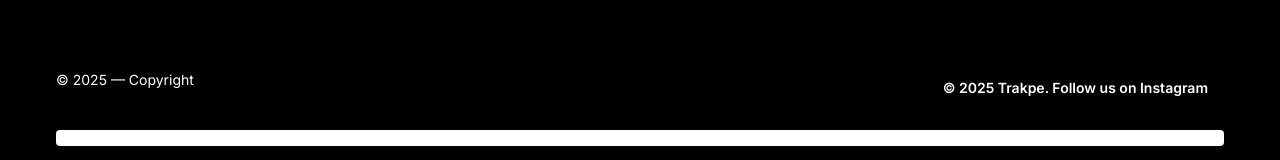
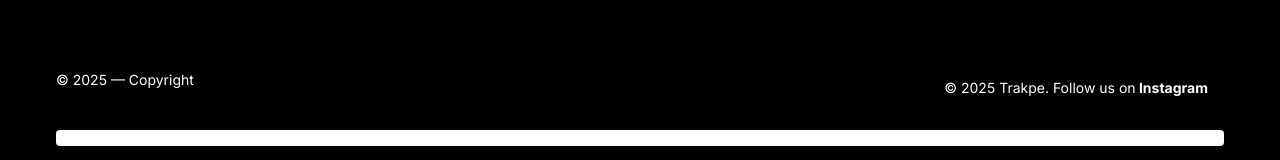
Before and after one commit to VishalMyla/Trak, a React (Vite) app: page / in a window 1280 px wide. Shown: the part 5698-5858 px from the top of the page. Built offline with nearby package versions, Linux system fonts and the light colour scheme; a web font is replaced by a local one.

Commit message:
footer changes on instagram id

```diff
--- a/src/component/Footer/index.jsx
+++ b/src/component/Footer/index.jsx
@@ -3,7 +3,7 @@ import { useTranslation } from 'react-i18next'
 function Footer() {
   const { t } = useTranslation()
   const navigateToInstagram = () => {
-    window.location.href = 'https://www.instagram.com/trak.pe/?igsh=dzhtMWpkZDVuZmx5';
+    window.location.href = 'https://www.instagram.com/trak.pe/ ';
   };
   return (
     <div className = 'bg-black py-16 px-14 w-full max-md:px-5 max-md:py-5'>
@@ -19,8 +19,9 @@ function Footer() {
         <div className='flex justify-between mt-28 max-md:flex-col'>
             <p className='text-sm text-white max-md:hidden'> {t('Footer.Ftxt6')}</p>
              <div className='flex justify-between text-white'>
-                <button onClick={navigateToInstagram} className=' cursor-pointer text-white py-2 px-4 rounded-md text-sm font-semibold max-md:mt-5'>
-                © 2025 Trakpe. Follow us on Instagram</button>
+                <button onClick={navigateToInstagram} className=' cursor-pointer text-white py-2 px-4 rounded-md text-sm  max-md:mt-5'>
+                © 2025 Trakpe. Follow us on
+                <b className='font-bold'> Instagram</b> </button>
              </div>
         </div>
 
--- a/src/pages/Error.jsx
+++ b/src/pages/Error.jsx
@@ -7,7 +7,7 @@ function ErrorPage() {
  const { t} = useTranslation()
   const [loader, setLoader] = useState(true)
   const navigateToInstagram = () => {
-    window.location.href = 'https://www.instagram.com/trak.pe/?igsh=dzhtMWpkZDVuZmx5';
+    window.location.href =  'https://www.instagram.com/trak.pe/ ';
   };
   useEffect(() => {
     setTimeout(() => {
--- a/src/pages/Pathway.jsx
+++ b/src/pages/Pathway.jsx
@@ -12,7 +12,7 @@ function Pathway() {
   const [targetStage, setTargetStage] = useState(null);
 
   const navigateToInstagram = () => {
-    window.location.href = 'https://www.instagram.com/trak.pe/?igsh=dzhtMWpkZDVuZmx5';
+    window.location.href = ' https://www.instagram.com/trak.pe/ ';
   };
   const stageRefs = {
     1: useRef(null),
```
